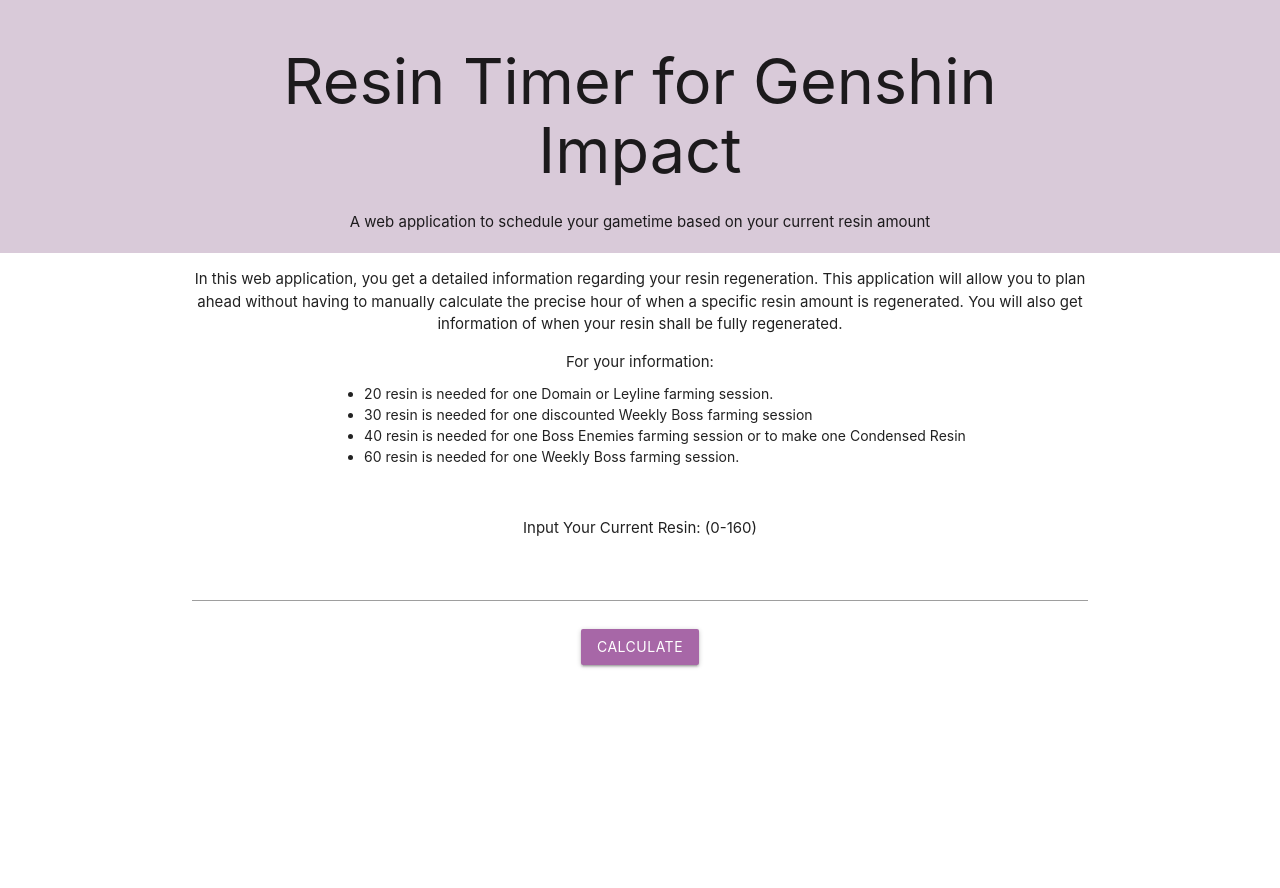
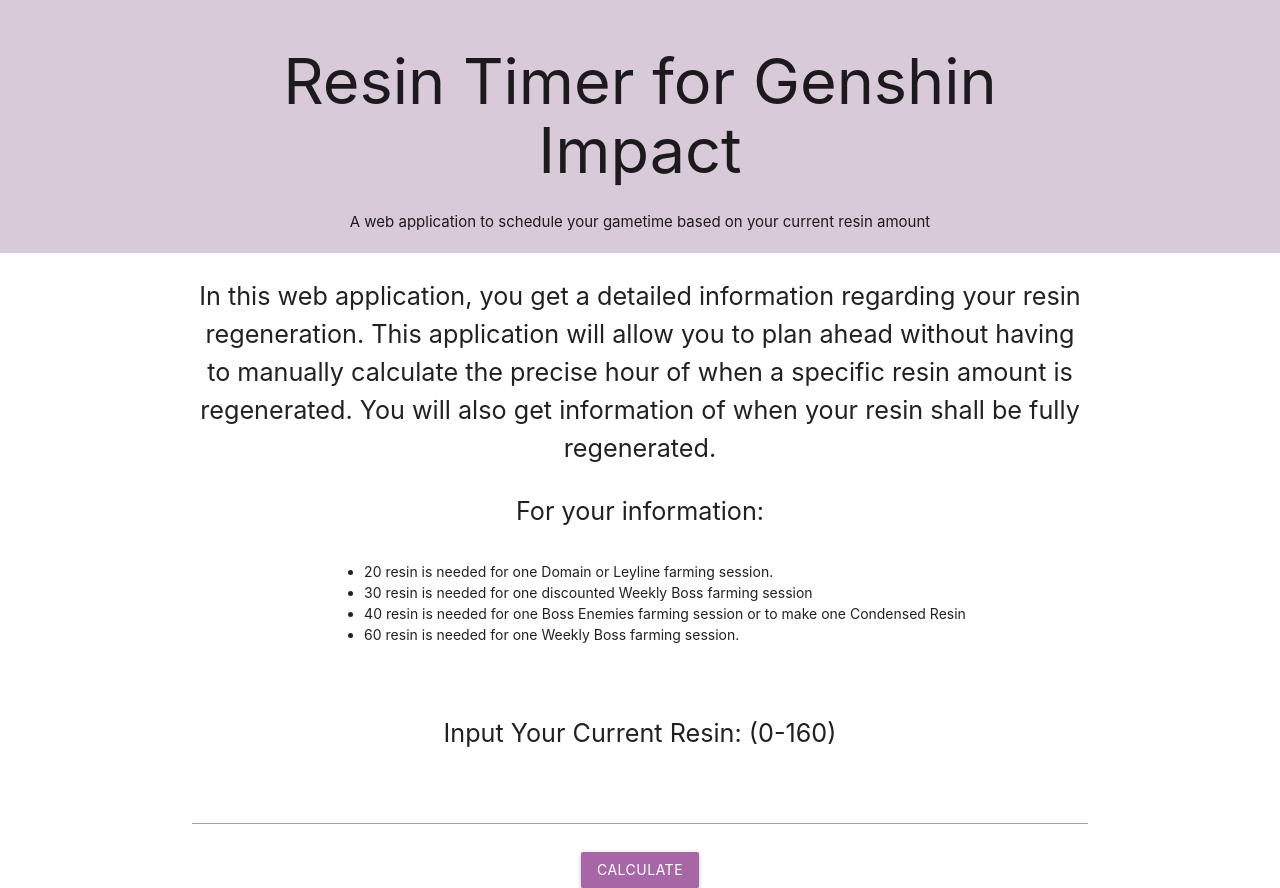
Before and after one commit to ziwei531/resin-timer, a React (Create React App) app: page / in a window 1280 px wide. Before the commit the page ends 800 px from the top, so only its background shows below. Built offline with nearby package versions, Linux system fonts and the light colour scheme.

Commit message:
adjust font

```diff
--- a/src/components/input.jsx
+++ b/src/components/input.jsx
@@ -35,15 +35,15 @@
         let toBeRegenerated = 160 - resinInputted;
         let totalWaitTime = toBeRegenerated * 8;
 
-        console.log("To be regenerated: " + toBeRegenerated);
-        console.log("Total wait time: " + totalWaitTime);
+        // console.log("To be regenerated: " + toBeRegenerated);
+        // console.log("Total wait time: " + totalWaitTime);
 
         let result = m.add(totalWaitTime, 'minutes').format('LTS');
         setRefill(result);
 
-        console.log("Time it should be refilled: " + result);
+        // console.log("Time it should be refilled: " + result);
 
-        console.log("The m value = " + m)
+        // console.log("The m value = " + m)
         m = moment();
 
     }
@@ -82,7 +82,7 @@
         <>
             <div className="container">
 
-                <div className="input-area">
+                <div className="input-area flow-text">
                     <p>Input Your Current Resin: (0-160)</p>
                 </div>
 
--- a/src/components/lower-part.jsx
+++ b/src/components/lower-part.jsx
@@ -2,12 +2,12 @@
     return (
         <>
             <div className="container">
-                <p className="center-align">
+                <p className="center-align flow-text">
                     In this web application, you get a detailed information regarding your resin regeneration. This application will allow you to plan ahead without having to manually calculate the precise hour of when a specific resin amount is regenerated. You will also get information of when your resin shall be fully regenerated.
                 </p>
 
-                <p className="center-align">For your information: </p>
-                    <div className="bullets">
+                <p className="center-align flow-text">For your information: </p>
+                    <div className="bullets flow-text">
                         <ol>
                             <li>20 resin is needed for one Domain or Leyline farming session.</li>
                             <li>30 resin is needed for one discounted Weekly Boss farming session</li>
```
